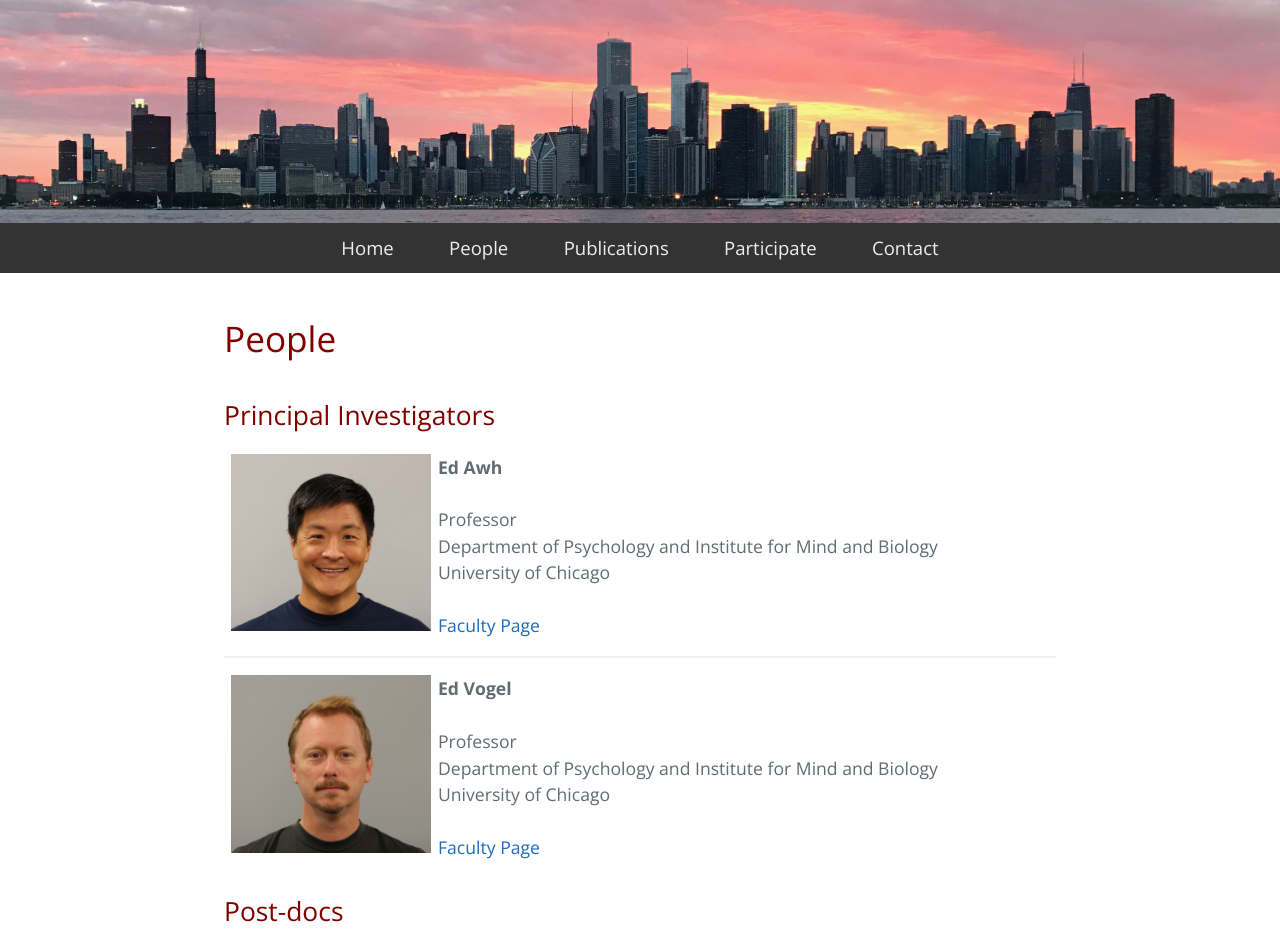
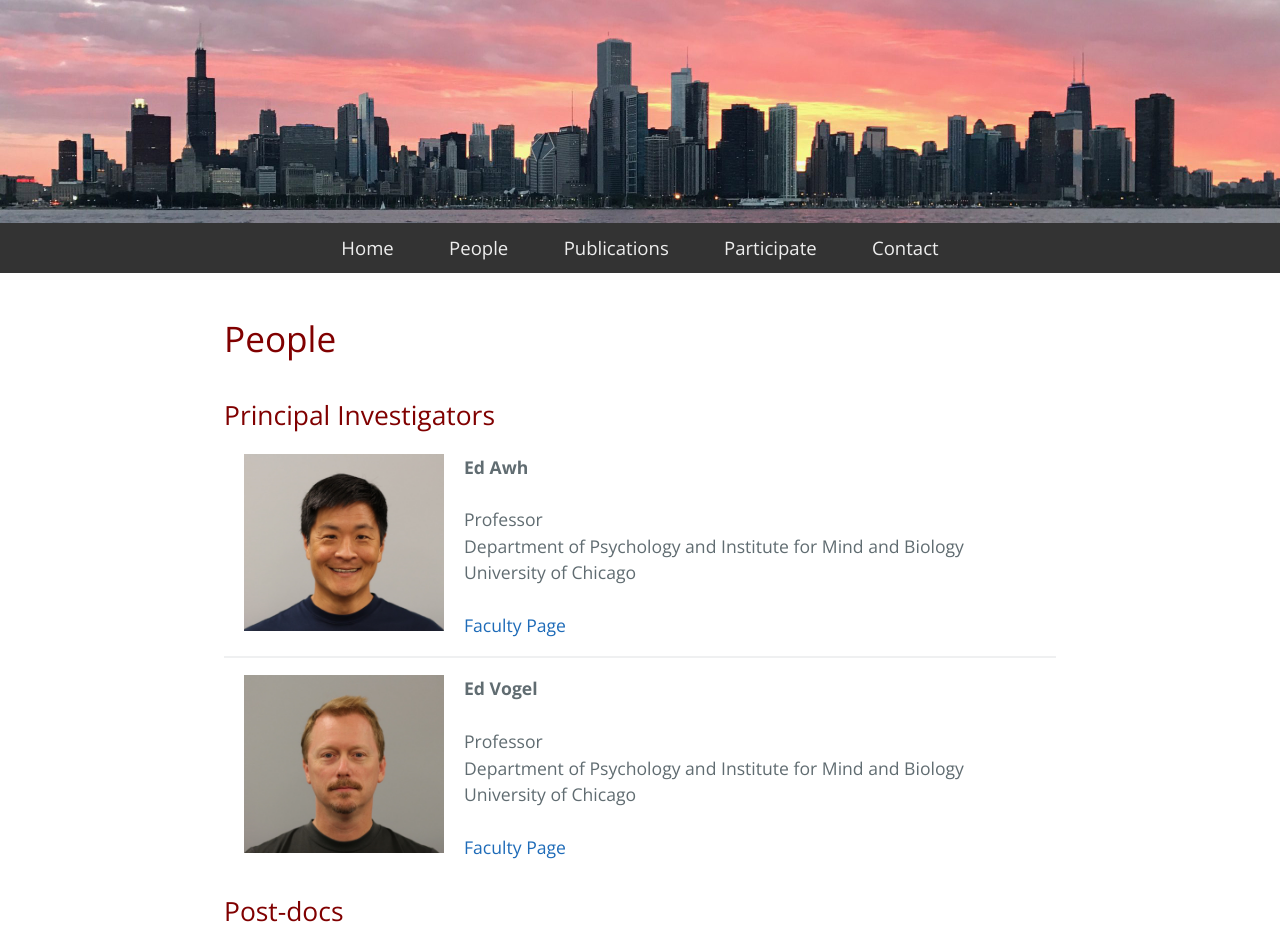
Before and after one commit to AwhVogelLab/awhvogellab.github.io, a Jekyll site: the page built from people.md, in a window 1280 px wide. Shown: the top 947 px of the page. Built offline with Jekyll 4.4.1, drawn with Linux system fonts in a browser that asks for light colours; our own code applies the rules of GitHub Pages for plain Markdown files.

Commit message:
Update style.scss

```diff
--- a/assets/css/style.scss
+++ b/assets/css/style.scss
@@ -58,7 +58,7 @@
 .image-left {
   display: block;
   width: 200px;
-  margin-left: 7px;
-  margin-right: 7px;
+  margin-left: 20px;
+  margin-right: 20px;
   float: left;
 }
```
